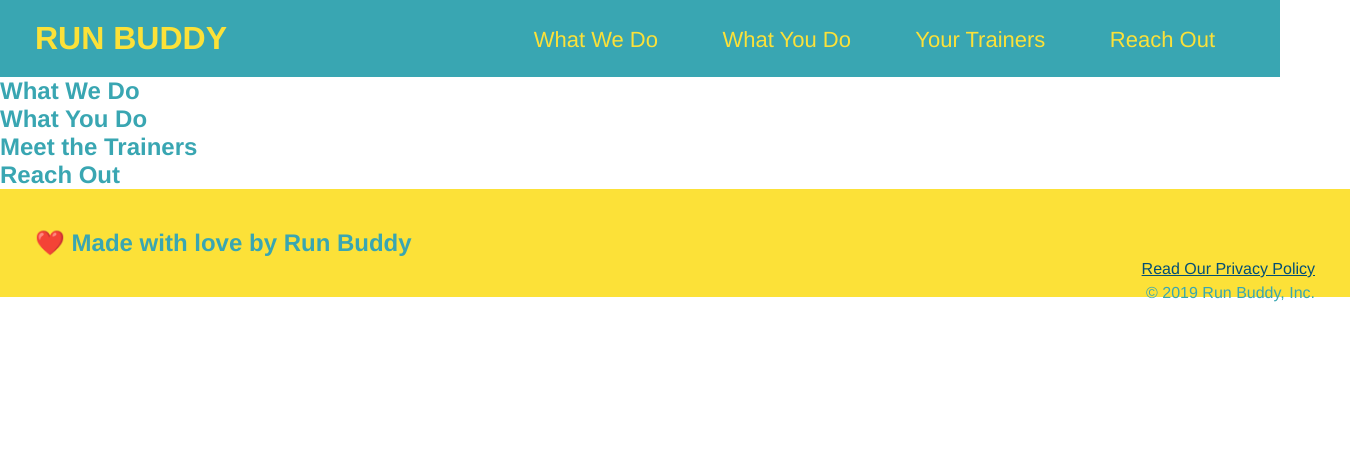
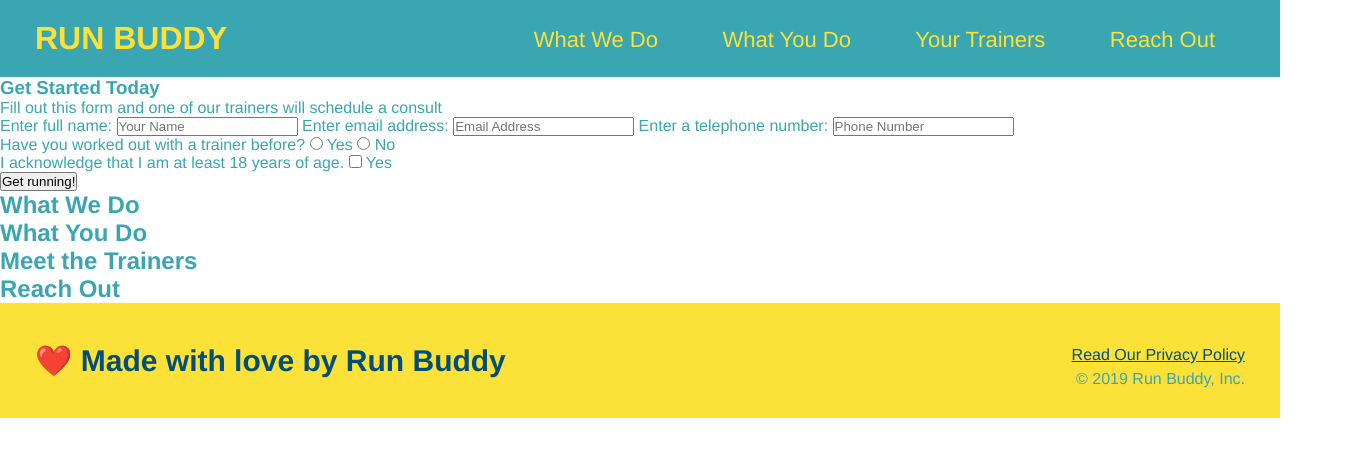
Before and after one commit to youngff43/run-buddy, a plain HTML site: page index.html in a window 1280 px wide. Shown: the whole page, 1350 px wide, since content can reach past the window. Drawn offline with Linux system fonts and the light colour scheme.

Commit message:
finished the hero section

```diff
--- a/assets/css/style.css
+++ b/assets/css/style.css
@@ -1,6 +1,7 @@
 * {
     margin: 0;
     padding: 0;
+    box-sizing: border-box;
 }
 
 body {
@@ -49,6 +50,14 @@ footer {
     padding: 40px 35px;
 }
 
+footer h2 {
+
+    display: inline;
+    color: #024e76;
+    font-size: 30px;
+    margin: 0;
+}
+
 footer div {
     float: right;
     line-height: 1.5;
--- a/index.html
+++ b/index.html
@@ -31,7 +31,38 @@
                 </ul>
             </nav>
         </header>
-
+            <section>
+                <div>
+                    <h3>Get Started Today</h3>
+                    <p>Fill out this form and one of our trainers will schedule a consult</p>
+                <!--Add form element-->
+                <form>
+                    <label for="name">Enter full name:</label>
+                    <input type="text" placeholder="Your Name" name="name" id="name" />
+                    <label for="email">Enter email address:</label>
+                    <input type="email" placeholder="Email Address" name="email" id="email" />
+                    <label for="phone">Enter a telephone number:</label>
+                    <input type="tel" placeholder="Phone Number" name="phone" id="phone"/>
+                    <p>
+                        Have you worked out with a trainer before?
+                        <input type="radio" name="trainer-confirm" id="trainer-yes" />
+                        <label for="trainer-yes">Yes</label>
+                        <input type="radio" name="trainer-confirm" id="trainer-no" />
+                        <label for="trainer-no">No</label>
+                    </p>
+                    <p>
+                        <label for="checkbox">
+                            I acknowledge that I am at least 18 years of age.
+                        </label>
+                        <input type="checkbox" name="age-confirmm" id="checkbox" />
+                        <label for="18-yes">Yes</label>
+                    </p>
+                    <button type="submit">
+                        Get running!
+                    </button>
+                </form>
+                </div>
+            </section>
         <!--hero/jumbotron-->
         <section>
 
```
